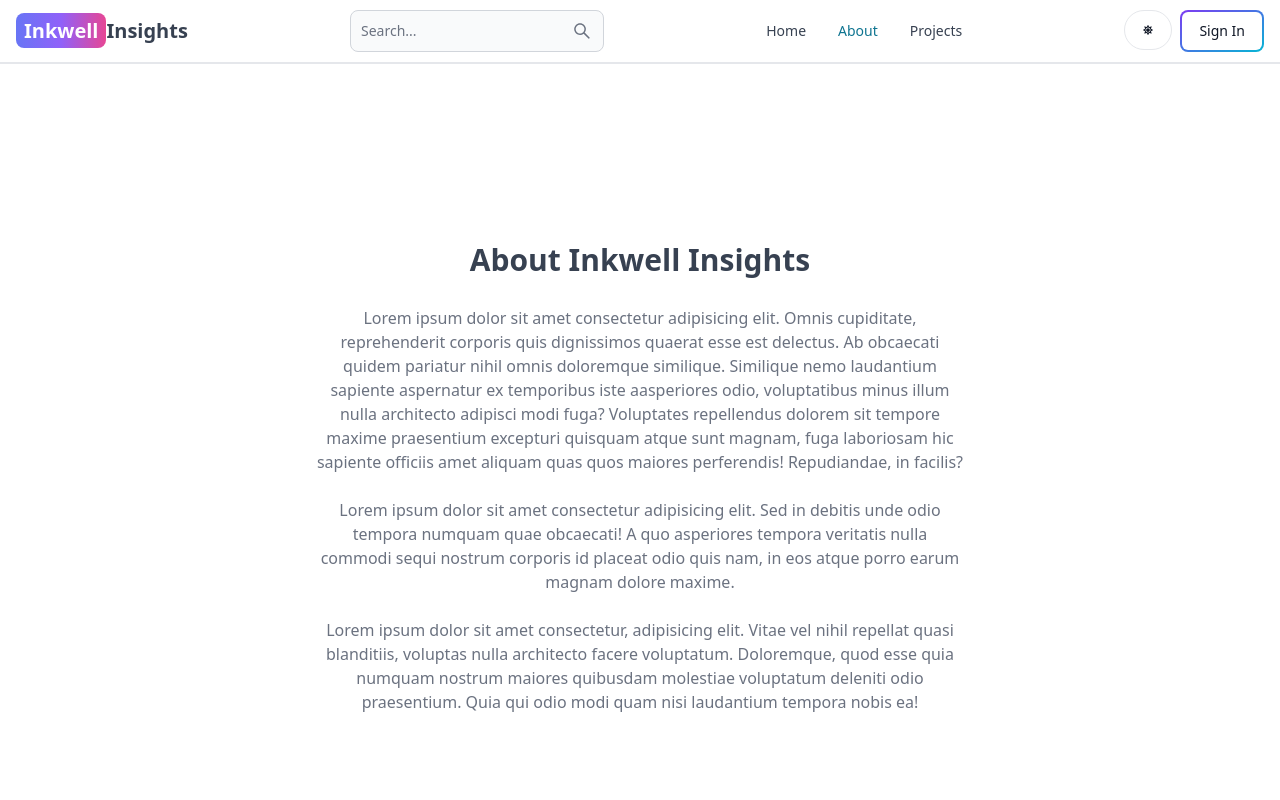
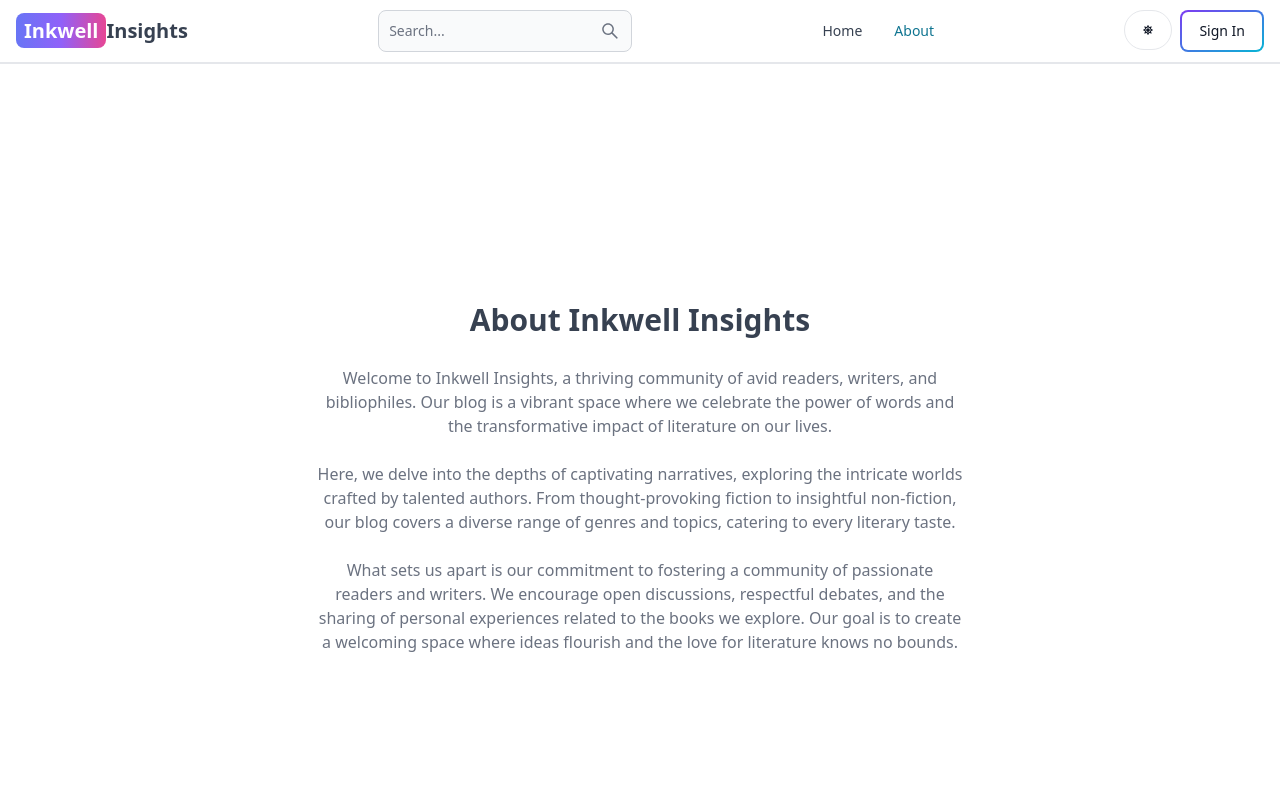
Before and after one commit to patel37/Inkwell-Insights-A-Blogging-Website, a React (Vite) app in the folder client/: page /about in a window 1280 px wide. Shown: the top 800 px of the page. Built offline with nearby package versions, Linux system fonts and the light colour scheme; no server answers.

Commit message:
added about section

```diff
--- a/client/src/components/Header.jsx
+++ b/client/src/components/Header.jsx
@@ -117,9 +117,9 @@ export default function Header() {
         <Navbar.Link active={path === '/about'} as={'div'}>
           <Link to='/about'>About</Link>
         </Navbar.Link>
-        <Navbar.Link active={path === '/projects'} as={'div'}>
-          <Link to='/projects'>Projects</Link>
-        </Navbar.Link>
+        {/* <Navbar.Link active={path === '/projects'} as={'div'}>
+          <Link to='/projects'>About</Link>
+        </Navbar.Link> */}
       </Navbar.Collapse>
     </Navbar>
   );
--- a/client/src/pages/About.jsx
+++ b/client/src/pages/About.jsx
@@ -8,16 +8,25 @@ export default function About() {
           </h1>
           <div className='text-md text-gray-500 flex flex-col gap-6'>
             <p>
-              Lorem ipsum dolor sit amet consectetur adipisicing elit. Omnis cupiditate, reprehenderit corporis quis dignissimos quaerat esse est delectus. Ab obcaecati quidem pariatur nihil omnis doloremque similique. Similique nemo laudantium sapiente aspernatur ex temporibus iste aasperiores odio, voluptatibus minus illum nulla architecto adipisci modi fuga? Voluptates repellendus dolorem sit tempore maxime praesentium excepturi quisquam atque sunt magnam, fuga laboriosam hic sapiente officiis amet aliquam quas quos maiores perferendis! Repudiandae, in facilis?
-            </p>
+            Welcome to Inkwell Insights, a thriving community of avid readers,
+      writers, and bibliophiles. Our blog is a vibrant space where we
+      celebrate the power of words and the transformative impact of
+      literature on our lives.            </p>
 
             <p>
-              Lorem ipsum dolor sit amet consectetur adipisicing elit. Sed in debitis unde odio tempora numquam quae obcaecati! A quo asperiores tempora veritatis nulla commodi sequi nostrum corporis id placeat odio quis nam, in eos atque porro earum magnam dolore maxime.
-            </p>
+            Here, we delve into the depths of captivating narratives,
+      exploring the intricate worlds crafted by talented authors. From
+      thought-provoking fiction to insightful non-fiction, our blog
+      covers a diverse range of genres and topics, catering to every
+      literary taste.            </p>
 
             <p>
-              Lorem ipsum dolor sit amet consectetur, adipisicing elit. Vitae vel nihil repellat quasi blanditiis, voluptas nulla architecto facere voluptatum. Doloremque, quod esse quia numquam nostrum maiores quibusdam molestiae voluptatum deleniti odio praesentium. Quia qui odio modi quam nisi laudantium tempora nobis ea!
-            </p>
+            What sets us apart is our commitment to fostering a community of
+      passionate readers and writers. We encourage open discussions,
+      respectful debates, and the sharing of personal experiences
+      related to the books we explore. Our goal is to create a
+      welcoming space where ideas flourish and the love for literature
+      knows no bounds.            </p>
           </div>
         </div>
       </div>
```
